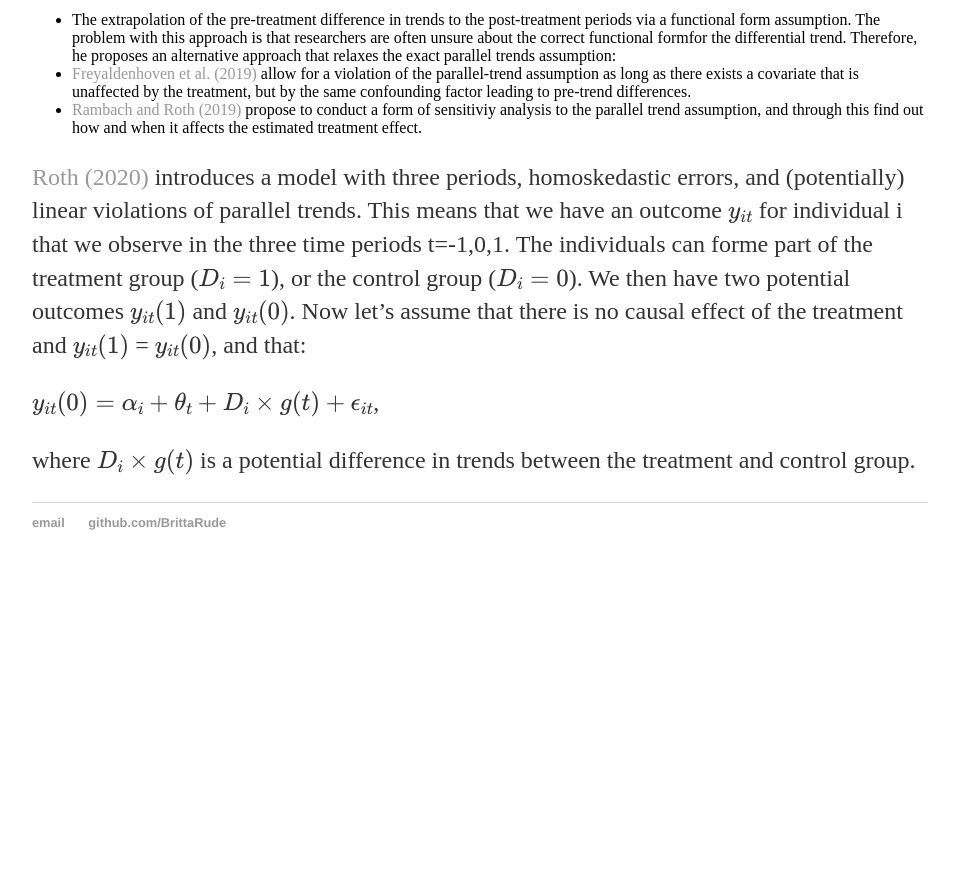
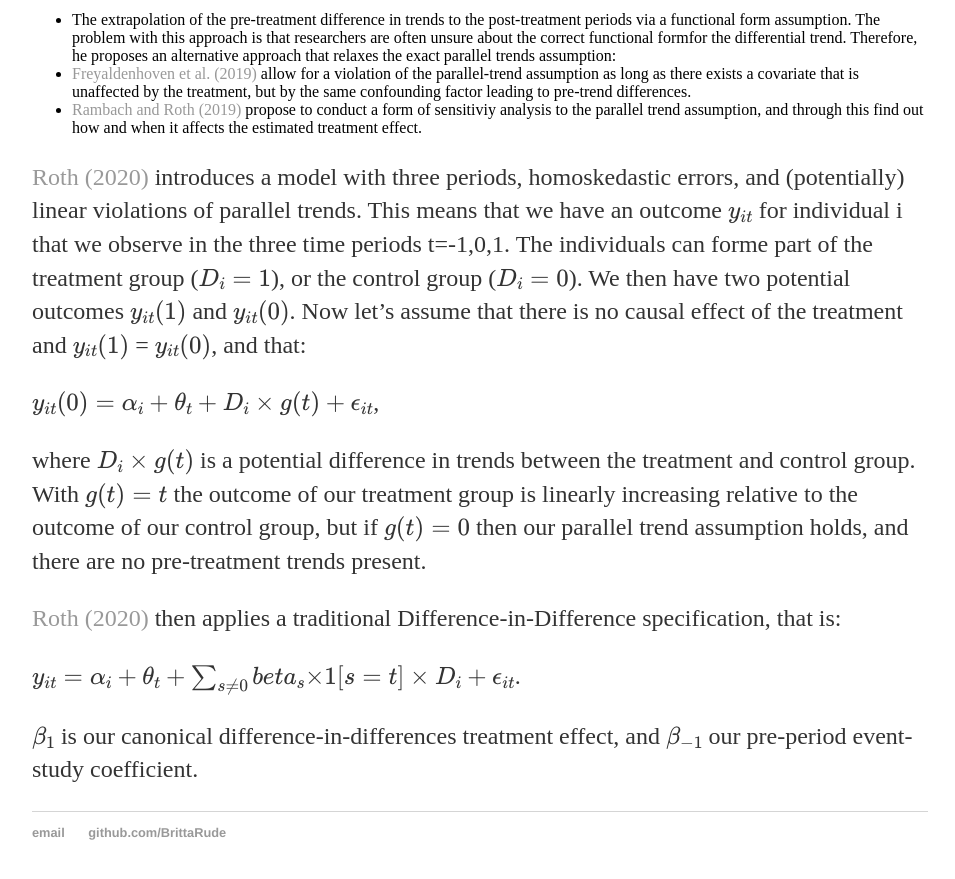
Before and after one commit to BrittaRude/BrittaRude.github.io, a Jekyll site: the page built from inputs_datascience/_posts/2020-07-23-britta-rude-event-studies-and-their-flaws.md, in a window 1280 px wide and 900 px high, scrolled down 1039 px. Shown: the top 879 px of the window, without its empty margins (160-1115 px from the left). Built offline with Jekyll 4.4.1, drawn with Linux system fonts in a browser that asks for light colours; formulas are drawn with MathJax 3; before the commit the page ends 1629 px from its top, so only the background shows below that.

Commit message:
Update 2020-07-23-britta-rude-event-studies-and-their-flaws.md

```diff
--- a/inputs_datascience/_posts/2020-07-23-britta-rude-event-studies-and-their-flaws.md
+++ b/inputs_datascience/_posts/2020-07-23-britta-rude-event-studies-and-their-flaws.md
@@ -21,4 +21,10 @@ Giving an example, in which linear pre-trends exists, he shows that even in this
 
 $$y_{it}(0) = \alpha_i + \theta_t + D_i \times g(t) +\epsilon_{it}$$,
 
-where $$D_i \times g(t)$$ is a potential difference in trends between the treatment and control group.
+where $$D_i \times g(t)$$ is a potential difference in trends between the treatment and control group. With $$ g(t)=t$$ the outcome of our treatment group is linearly increasing relative to the outcome of our control group, but if $$ g(t)=0$$ then our parallel trend assumption holds, and there are no pre-treatment trends present.
+
+[Roth (2020)](https://scholar.harvard.edu/files/jroth/files/roth_pretrends_testing.pdf) then applies a traditional Difference-in-Difference specification, that is:
+
+$$ y_{it}= \alpha_i + \theta_t + \sum_{s \neq 0} beta_s × 1[s=t] \times D_i + \epsilon_{it}$$.
+
+$$\beta_1$$ is our canonical difference-in-differences treatment effect, and $$\beta_{-1}$$ our pre-period event-study coefficient.
```
